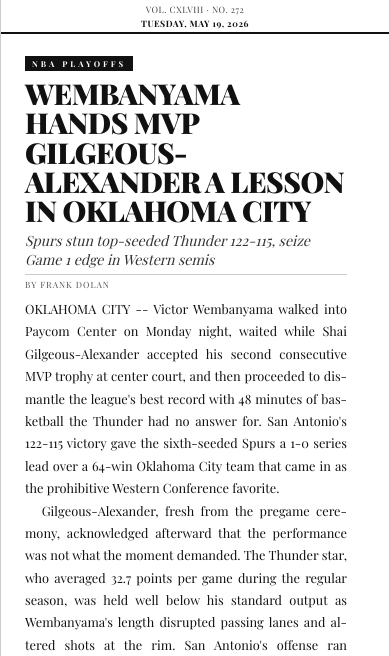
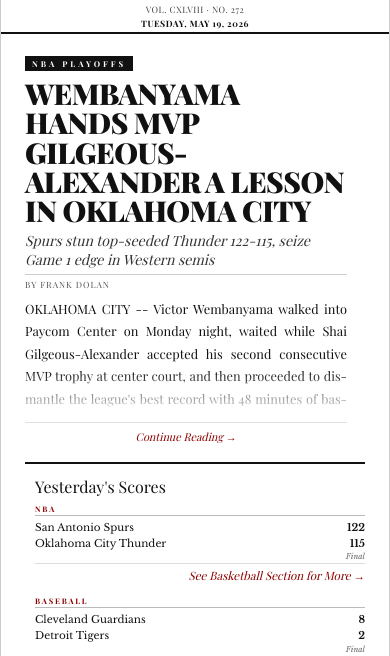
Before and after one commit to anjrued/the-sports-page, a plain HTML site: page docs/index.html in a window 390 px wide. Shown: the part 166-822 px from the top of the page. Drawn offline with nearby package versions, Linux system fonts and the light colour scheme; a web font is replaced by a local one.

Commit message:
Update index.html

```diff
--- a/docs/index.html
+++ b/docs/index.html
@@ -865,6 +865,40 @@
   .sp-footer { flex-direction: column; gap: 2px; text-align: center; }
 }
 @media (max-width: 480px) { .sp-name { font-size: 2.4rem; } }
+
+/* ── MOBILE LEAD ARTICLE TRUNCATION ── */
+@media (max-width: 760px) {
+  .sp-lead-body-collapsed { max-height: 120px; overflow: hidden; position: relative; }
+  .sp-lead-body-collapsed::after {
+    content: '';
+    position: absolute;
+    bottom: 0; left: 0; right: 0;
+    height: 48px;
+    background: linear-gradient(transparent, #fff);
+    pointer-events: none;
+  }
+  .sp-lead-expand {
+    display: block;
+    font-size: .68rem;
+    font-style: italic;
+    color: #8B0000;
+    text-align: center;
+    padding: 6px 0 4px;
+    cursor: pointer;
+    border-top: 1px solid #e0e0e0;
+    margin-top: 4px;
+    background: none;
+    border-left: none;
+    border-right: none;
+    border-bottom: none;
+    font-family: 'Playfair Display', serif;
+    width: 100%;
+    text-decoration: none;
+  }
+}
+@media (min-width: 761px) {
+  .sp-lead-expand { display: none; }
+}
 
 
 /* ── EDITOR'S NOTE / SUPPORT MODULE ── */
@@ -2069,13 +2103,25 @@
   return `<div class="sp-sec-head"><span class="sp-sec-head-red">◆</span>${label}</div>`;
 }
 function kicker(t) { return t ? `<span class="sp-kicker">${t}</span>` : ''; }
-function story(s, hLevel, bodyClass) {
+function story(s, hLevel, bodyClass, collapsible) {
   if (!s) return '';
+  const bodyHtml = paras(s.body||''||s.story?.body||'');
+  const bodyEl = collapsible
+    ? `<div id="lead-body-${hLevel}" class="sp-body ${bodyClass||''} sp-lead-body-collapsed">${bodyHtml}</div>
+       <button class="sp-lead-expand" id="lead-expand-${hLevel}" onclick="expandLead(${hLevel})">Continue Reading &#8594;</button>`
+    : `<div class="sp-body ${bodyClass||''}">${bodyHtml}</div>`;
   return `${kicker(s.kicker)}
     <h${hLevel} class="sp-hl-head" style="margin-top:4px">${s.headline||''}</h${hLevel}>
     ${s.deck   ? `<p class="sp-hl-deck">${s.deck}</p>`    : ''}
     ${s.byline ? `<p class="sp-byline">${s.byline}</p>` : ''}
-    <div class="sp-body ${bodyClass||''}">${paras(s.body||''||s.story?.body||'')}</div>`;
+    ${bodyEl}`;
+}
+
+function expandLead(hLevel) {
+  const body = document.getElementById('lead-body-'+hLevel);
+  const btn  = document.getElementById('lead-expand-'+hLevel);
+  if (body) { body.classList.remove('sp-lead-body-collapsed'); }
+  if (btn)  { btn.style.display = 'none'; }
 }
 
 // ── SCORES ───────────────────────────────────────────────────────────────────
@@ -2404,7 +2450,7 @@
   document.getElementById('front').innerHTML = `
     <div class="sp-front-grid" style="align-items:start" style="align-items:start">
       <div style="padding-right:18px">
-        ${story(hl, 1, 'sp-hl-body')}
+        ${story(hl, 1, 'sp-hl-body', true)}
       </div>
       <div class="sp-score-sidebar">
         ${renderSidebar(sc)}
@@ -2449,7 +2495,7 @@
 
   document.getElementById(id).innerHTML = `
     <div style="padding-bottom:14px;border-bottom:2px solid #111;margin-bottom:14px">
-      ${story(storyData, 1, 'sp-hl-body')}
+      ${story(storyData, 1, 'sp-hl-body', true)}
     </div>
     ${renderEditorsNote()}
     ${(schedData&&schedData.filter(g=>g.away&&g.home).length) ? `<div style="margin-bottom:14px">
```
